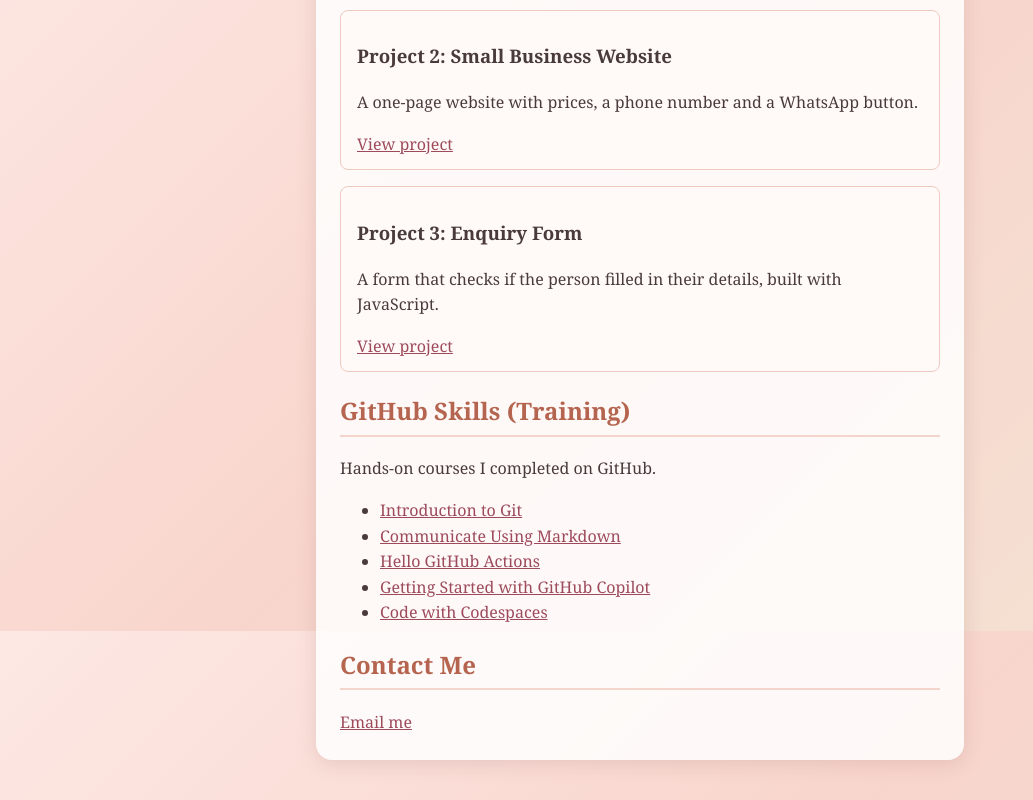
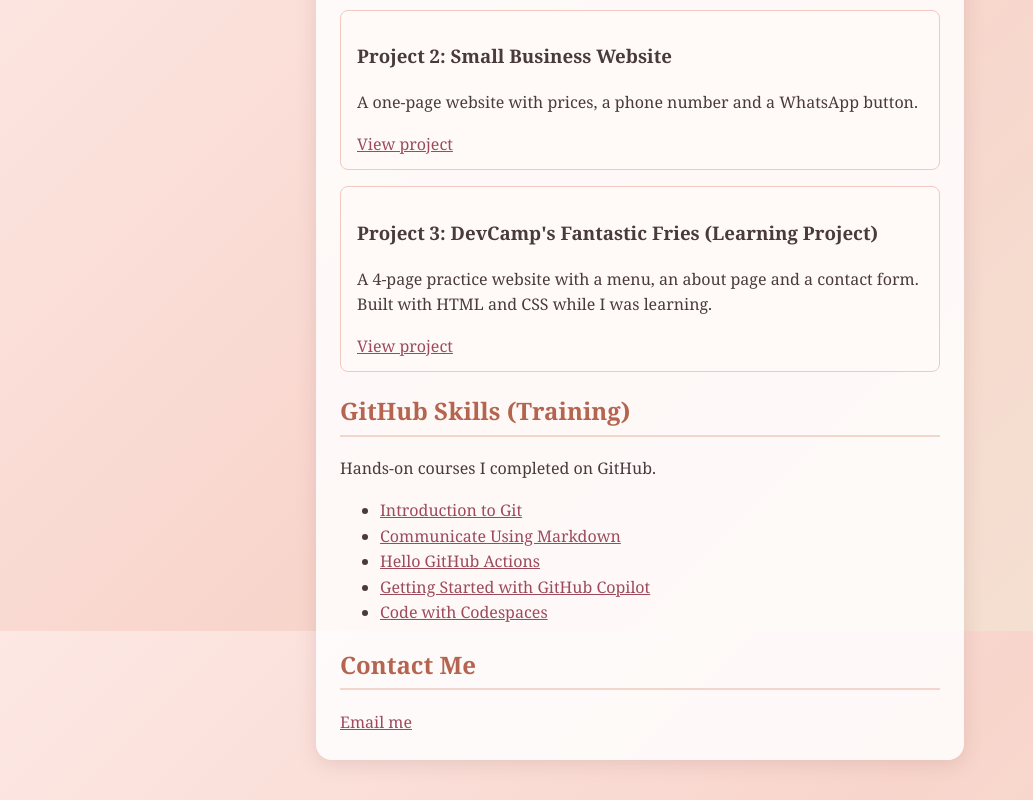
Before and after one commit to phindigee628-creator/my-portfolio, a plain HTML site: page index.html in a window 1280 px wide. Shown: the part 969-1769 px from the top of the page, without its empty margins (0-1033 px from the left). Drawn offline with Linux system fonts and the light colour scheme.

Commit message:
Revise portfolio content and add new project
Updated project details and added a new project.

```diff
--- a/index.html
+++ b/index.html
@@ -41,9 +41,9 @@
 </div>
 
 <div class="project">
-  <h3>Project 3: Enquiry Form</h3>
-  <p>A form that checks if the person filled in their details, built with JavaScript.</p>
-  <a href="#">View project</a>
+  <h3>Project 3: DevCamp's Fantastic Fries (Learning Project)</h3>
+  <p>A 4-page practice website with a menu, an about page and a contact form. Built with HTML and CSS while I was learning.</p>
+  <a href="https://phindigee628-creator.github.io/devcamp-fries/" target="_blank">View project</a>
 </div>
 
 <h2>GitHub Skills (Training)</h2>
```
